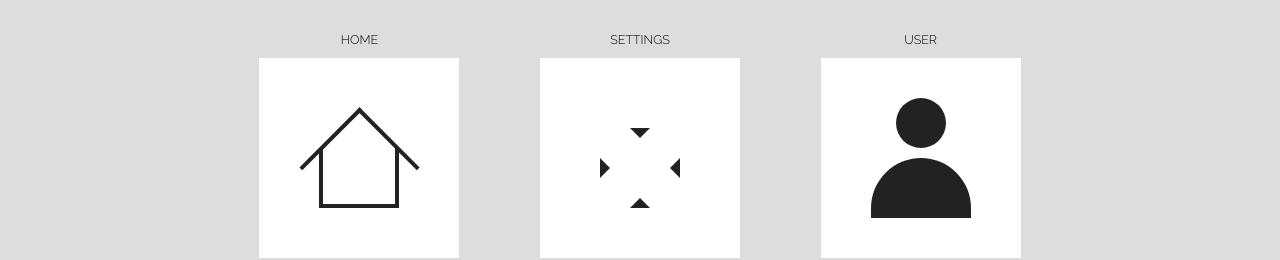
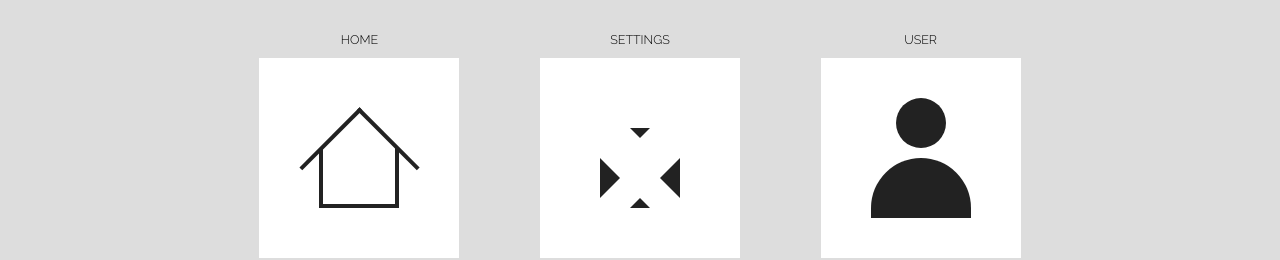
Before and after one commit to potterbm/pseudo-icons, a plain HTML site: page index.html in a window 1280 px wide. Shown: the part 697-957 px from the top of the page. Drawn offline with Linux system fonts and the light colour scheme.

```diff
--- a/pseudo-icons.css
+++ b/pseudo-icons.css
@@ -170,7 +170,7 @@
 {
 	background-color: transparent !important;
 	border-style: solid;
-	border-width: .05em;
+	border-width: .1em;
 	border-top-color: transparent !important;
 	border-bottom-color: transparent !important;
 
```
